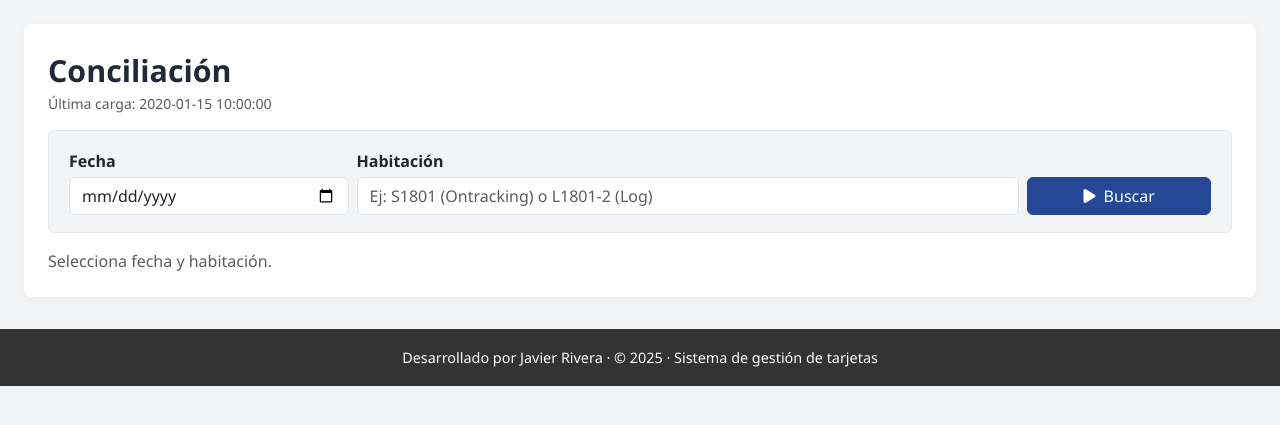
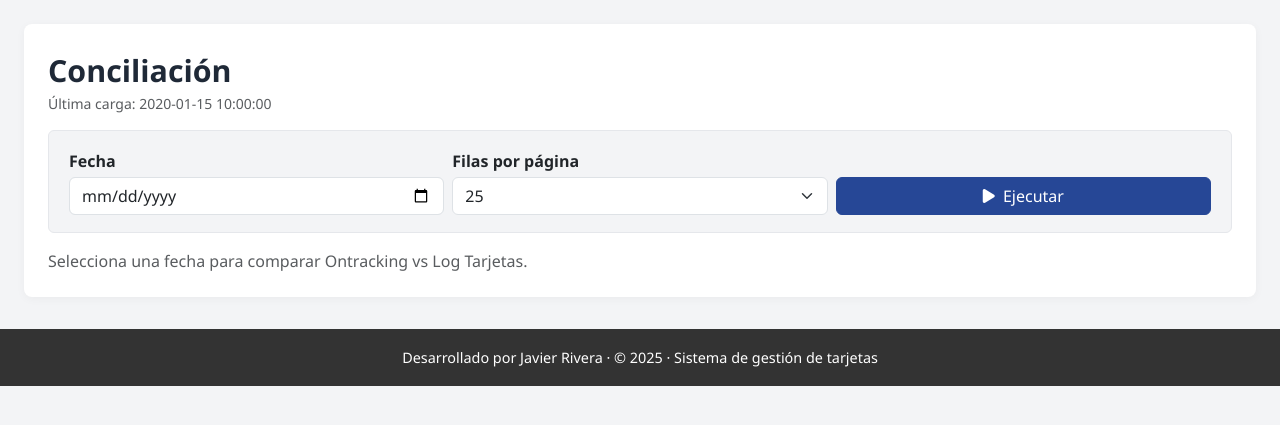
Before and after one commit to Javier-9690/comparativa_censo, a Flask app: page /conciliacion in a window 1280 px wide. Shown: the part 121-546 px from the top of the page. Run offline with Flask 3, Linux system fonts and the light colour scheme; tables that the repository leaves empty hold one stand-in row (values such as "Sample post"); parts of the project's set-up code (start-up, migrations or seed data) failed here and were passed over.

Commit message:
Update conciliacion.html

```diff
--- a/templates/conciliacion.html
+++ b/templates/conciliacion.html
@@ -19,63 +19,114 @@
 
   <div class="filter-card mb-3">
     <form method="get" action="{{ url_for('conciliacion') }}" class="row g-2 align-items-end">
-      <div class="col-12 col-md-3">
+      <div class="col-12 col-md-4">
         <label class="form-label fw-semibold mb-1">Fecha</label>
         <input class="form-control" type="date" name="date" value="{{ date_str or '' }}">
       </div>
 
-      <div class="col-12 col-md-7">
-        <label class="form-label fw-semibold mb-1">Habitación</label>
-        <input class="form-control" type="text" name="habitacion" value="{{ habitacion or '' }}"
-               placeholder="Ej: S1801 (Ontracking) o L1801-2 (Log)">
+      <div class="col-12 col-md-4">
+        <label class="form-label fw-semibold mb-1">Filas por página</label>
+        <select class="form-select" name="per_page">
+          {% set pp = per_page or 25 %}
+          <option value="25"  {% if pp == 25 %}selected{% endif %}>25</option>
+          <option value="50"  {% if pp == 50 %}selected{% endif %}>50</option>
+          <option value="100" {% if pp == 100 %}selected{% endif %}>100</option>
+          <option value="200" {% if pp == 200 %}selected{% endif %}>200</option>
+        </select>
       </div>
 
-      <div class="col-12 col-md-2 d-flex justify-content-end">
+      <div class="col-12 col-md-4 d-flex justify-content-end">
         <button class="btn btn-primary-custom w-100" type="submit">
-          <i class="fa-solid fa-play me-1"></i> Buscar
+          <i class="fa-solid fa-play me-1"></i> Ejecutar
         </button>
       </div>
     </form>
   </div>
 
   {% if not has_run %}
-    <div class="text-muted">Selecciona fecha y habitación.</div>
+    <div class="text-muted">Selecciona una fecha para comparar Ontracking vs Log Tarjetas.</div>
   {% else %}
 
-    <div class="mb-3">
-      <span class="badge text-bg-light border">
-        Ontracking: {{ on_room or '-' }}
-      </span>
-      <span class="badge text-bg-light border">
-        Log: {{ log_room or '-' }}
-      </span>
-      {% if modulo %}
-      <span class="badge text-bg-light border">Módulo: {{ modulo }}</span>
-      {% endif %}
-      {% if piso %}
-      <span class="badge text-bg-light border">Piso: {{ piso }}</span>
-      {% endif %}
-      {% if map_found %}
-      <span class="badge text-bg-success">Mapa OK</span>
-      {% else %}
-      <span class="badge text-bg-secondary">Sin mapa</span>
-      {% endif %}
+    <div class="d-flex align-items-center justify-content-between flex-wrap gap-2 mb-2">
+      <div class="text-muted small">
+        Página {{ page }} / {{ total_pages }} · {{ total }} habitaciones
+      </div>
+      <div class="d-flex flex-wrap gap-1">
+        {% for k, v in status_counts.items() %}
+          <span class="badge text-bg-light border">{{ k }}: {{ v }}</span>
+        {% endfor %}
+      </div>
     </div>
 
+    <div class="table-responsive">
+      <table class="data-table">
+        <thead>
+          <tr>
+            <th>MÓDULO</th>
+            <th>PISO</th>
+            <th>HAB (Ontracking)</th>
+            <th>HAB (Log)</th>
+            <th>ONTRACKING</th>
+            <th>LOG</th>
+            <th>STATUS</th>
+            <th>DETALLE</th>
+          </tr>
+        </thead>
+        <tbody>
+          {% for r in rows %}
+          <tr>
+            <td>{{ r.modulo }}</td>
+            <td>{{ r.piso }}</td>
+            <td>{{ r.on_room }}</td>
+            <td>{{ r.hk }}</td>
+
+            <td>
+              {{ r.on_count }} registro(s)
+            </td>
+
+            <td>
+              {{ r.log_count }} evento(s)
+              {% if r.last_log_time %}<div class="text-muted small">Último: {{ r.last_log_time }}</div>{% endif %}
+              {% if r.owners_summary %}<div class="text-muted small">{{ r.owners_summary }}</div>{% endif %}
+            </td>
+
+            <td>
+              {% if r.status == 'OK' %}
+                <span class="badge text-bg-success">OK</span>
+              {% elif r.status == 'OCUPADA_SIN_LOG' %}
+                <span class="badge text-bg-warning">OCUPADA_SIN_LOG</span>
+              {% elif r.status == 'LOG_SIN_OCUPACION' %}
+                <span class="badge text-bg-danger">LOG_SIN_OCUPACION</span>
+              {% elif r.status == 'SIN_MAPA' %}
+                <span class="badge text-bg-secondary">SIN_MAPA</span>
+              {% else %}
+                <span class="badge text-bg-light border">SIN_MOVIMIENTOS</span>
+              {% endif %}
+            </td>
+
+            <td>
+              <button class="btn btn-outline-secondary btn-sm" type="button"
+                      data-bs-toggle="collapse" data-bs-target="#d{{ r.row_id }}">
+                Ver
+              </button>
+            </td>
+          </tr>
+
+          <tr class="collapse" id="d{{ r.row_id }}">
+            <td colspan="8" style="background:#fafafa;">
+              <div class="p-2">
+
                 <div class="row g-3">
-      <!-- ONTRACKING -->
+                  <!-- Ontracking detalle -->
                   <div class="col-12 col-lg-6">
-        <div class="p-3 bg-white border rounded-3 h-100">
-          <div class="fw-semibold mb-2"><i class="fa-solid fa-bed me-2"></i>Ontracking (activa en la fecha)</div>
-
-          {% if on_rows and on_rows|length > 0 %}
+                    <div class="fw-semibold mb-1">Ontracking (activa en la fecha)</div>
+                    {% if r.on_rows and r.on_rows|length > 0 %}
                       <div class="table-responsive">
                         <table class="data-table">
                           <thead>
                             <tr>
                               <th>MÓDULO</th>
                               <th>LUGAR</th>
-                  <th>HABITACIÓN</th>
                               <th>EMPRESA</th>
                               <th>CAMA</th>
                               <th>RUT</th>
@@ -85,65 +136,80 @@
                             </tr>
                           </thead>
                           <tbody>
-                {% for r in on_rows %}
+                            {% for o in r.on_rows %}
                             <tr>
-                  <td>{{ r.MODULO }}</td>
-                  <td>{{ r.LUGAR }}</td>
-                  <td>{{ r.HABITACION }}</td>
-                  <td>{{ r.EMPRESA }}</td>
-                  <td>{{ r.CAMA }}</td>
-                  <td>{{ r.RUT }}</td>
-                  <td>{{ r.NOMBRE }}</td>
-                  <td>{{ r.INICIO }}</td>
-                  <td>{{ r.TERMINO }}</td>
+                              <td>{{ o.MODULO }}</td>
+                              <td>{{ o.LUGAR }}</td>
+                              <td>{{ o.EMPRESA }}</td>
+                              <td>{{ o.CAMA }}</td>
+                              <td>{{ o.RUT }}</td>
+                              <td>{{ o.NOMBRE }}</td>
+                              <td>{{ o.INICIO }}</td>
+                              <td>{{ o.TERMINO }}</td>
                             </tr>
                             {% endfor %}
                           </tbody>
                         </table>
                       </div>
                     {% else %}
-            <div class="text-muted">Sin ocupación activa para esa fecha.</div>
+                      <div class="text-muted small">Sin registros activos en Ontracking.</div>
                     {% endif %}
                   </div>
-      </div>
 
-      <!-- LOG TARJETAS -->
+                  <!-- Log detalle -->
                   <div class="col-12 col-lg-6">
-        <div class="p-3 bg-white border rounded-3 h-100">
-          <div class="fw-semibold mb-2"><i class="fa-solid fa-id-card me-2"></i>Log Tarjetas (eventos del día)</div>
-
-          {% if log_rows and log_rows|length > 0 %}
+                    <div class="fw-semibold mb-1">Log Tarjetas (eventos del día)</div>
+                    {% if r.log_rows and r.log_rows|length > 0 %}
                       <div class="table-responsive">
                         <table class="data-table">
                           <thead>
                             <tr>
                               <th>HORA</th>
-                  <th>HABITACIÓN</th>
                               <th>NRO TARJETA</th>
                               <th>DUEÑO</th>
                               <th>MÉTODO</th>
                             </tr>
                           </thead>
                           <tbody>
-                {% for r in log_rows %}
+                            {% for l in r.log_rows %}
                             <tr>
-                  <td>{{ r.HORA }}</td>
-                  <td>{{ r.HABITACION }}</td>
-                  <td>{{ r.NRO_TARJETA }}</td>
-                  <td>{{ r["DUEÑO"] }}</td>
-                  <td>{{ r.METODO }}</td>
+                              <td>{{ l.HORA }}</td>
+                              <td>{{ l.NRO_TARJETA }}</td>
+                              <td>{{ l["DUEÑO"] }}</td>
+                              <td>{{ l.METODO }}</td>
                             </tr>
                             {% endfor %}
                           </tbody>
                         </table>
                       </div>
                     {% else %}
-            <div class="text-muted">Sin eventos en el log para esa fecha.</div>
+                      <div class="text-muted small">Sin eventos en Log Tarjetas.</div>
                     {% endif %}
                   </div>
                 </div>
 
               </div>
+            </td>
+          </tr>
+
+          {% endfor %}
+        </tbody>
+      </table>
+    </div>
+
+    <nav class="mt-3">
+      <ul class="pagination pagination-sm mb-0">
+        <li class="page-item {% if page <= 1 %}disabled{% endif %}">
+          <a class="page-link"
+             href="{{ url_for('conciliacion', date=date_str, page=page-1, per_page=per_page) }}">Anterior</a>
+        </li>
+        <li class="page-item disabled"><span class="page-link">{{ page }}</span></li>
+        <li class="page-item {% if page >= total_pages %}disabled{% endif %}">
+          <a class="page-link"
+             href="{{ url_for('conciliacion', date=date_str, page=page+1, per_page=per_page) }}">Siguiente</a>
+        </li>
+      </ul>
+    </nav>
 
   {% endif %}
   {% endif %}
```
Lines whose indentation alone changed are shown as unchanged.
